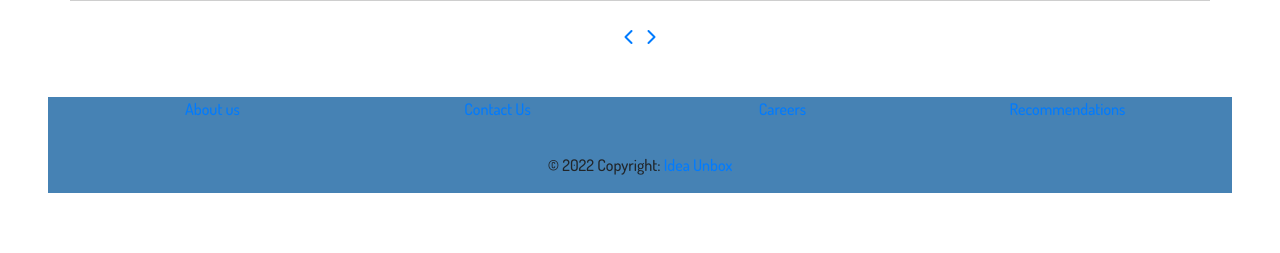
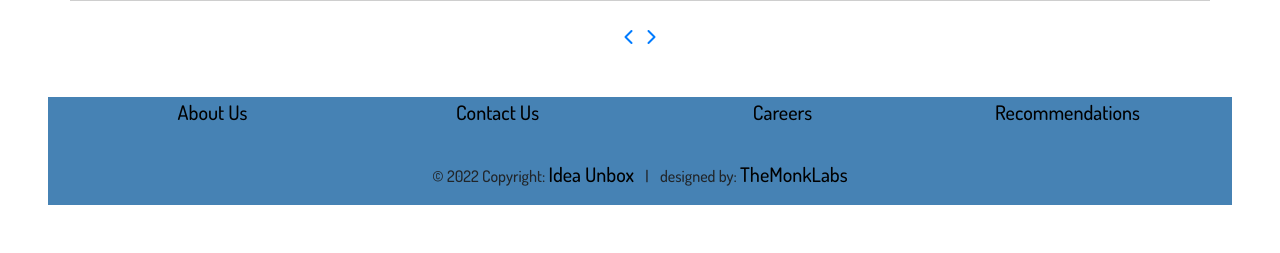
Before and after one commit to codewithmonk/ideaunbox, a Django app: page / in a window 1280 px wide; the page is wider, and only the part inside the window is pictured. Shown: the part 3135-3388 px from the top of that part. Before the commit the page ends 3328 px from the top of that part, so only its background shows below. Run offline with Django 3.2, Linux system fonts and the light colour scheme; some libraries are stand-ins or nearby versions.

Commit message:
adding designed tag to footer

```diff
--- a/templates/_base.html
+++ b/templates/_base.html
@@ -28,6 +28,15 @@
                 }
             }
         </script>
+        <style>
+        .footer-link{
+            color: black;
+            font-size: 20px;
+        }
+        .footer-link:hover{
+            color: black;
+        }
+        </style>
     </head>
     <body style="font-family: 'Dosis', sans-serif !important" onload="redirect()">
     <!--Block for navbar-->
@@ -115,7 +124,7 @@
                         <div class="col-md-3 mx-auto">
                             <ul class="list-unstyled">
                             <li>
-                                <a href="#!">About us</a>
+                                <a class="footer-link" href="#!">About Us</a>
                             </li>
                             </ul>
                         </div>
@@ -123,7 +132,7 @@
                         <div class="col-md-3 mx-auto">
                             <ul class="list-unstyled">
                             <li>
-                                <a href="#!">Contact Us</a>
+                                <a class="footer-link" href="#!">Contact Us</a>
                             </li>
                             </ul>
                         </div>
@@ -131,7 +140,7 @@
                         <div class="col-md-3 mx-auto">
                             <ul class="list-unstyled">
                             <li>
-                                <a href="#!">Careers</a>
+                                <a class="footer-link" href="#!">Careers</a>
                             </li>
                             </ul>
                         </div>
@@ -139,7 +148,7 @@
                         <div class="col-md-3 mx-auto">
                             <ul class="list-unstyled">
                             <li>
-                                <a href="#!">Recommendations</a>
+                                <a class="footer-link" href="#!">Recommendations</a>
                             </li>
                             </ul>
                         </div>
@@ -150,7 +159,8 @@
                 <!-- Footer Links -->
                 <!-- Copyright -->
                 <div class="footer-copyright text-center py-3">© 2022 Copyright:
-                    <a href="http://idea-unbox.com/"> Idea Unbox</a>
+                    <a class="footer-link" href="http://idea-unbox.com/"> Idea Unbox</a>
+                    <span class="px-2">|</span> designed by: <a class="footer-link" href="https://themonklabs.com/"> TheMonkLabs</a>
                 </div>
             <!-- Copyright -->
 
```
